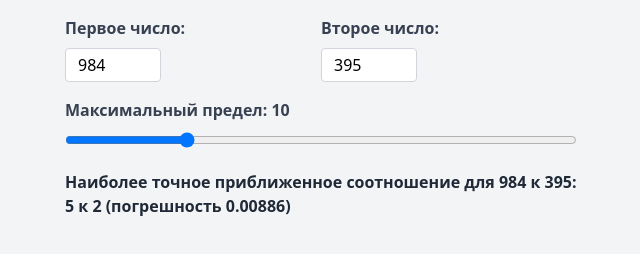
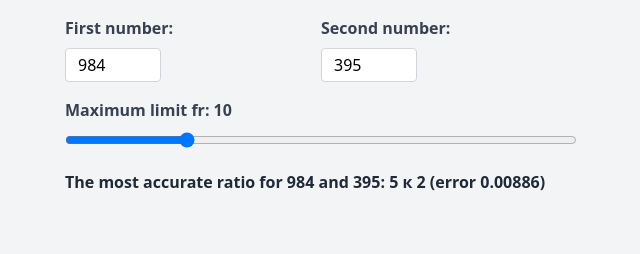
Before and after one commit to lxmlshv/aspect-calculator, a website: page index.html in a window 1280 px wide. Shown: the whole page, without its empty margins (319-959 px from the left). Drawn offline with nearby package versions, Linux system fonts and the light colour scheme.

Commit message:
Translation into English

```diff
--- a/index.html
+++ b/index.html
@@ -1,9 +1,9 @@
 <!DOCTYPE html>
-<html lang="ru">
+<html lang="en">
   <head>
     <meta charset="UTF-8" />
     <meta name="viewport" content="width=device-width, initial-scale=1.0" />
-    <title>Расчет наиболее точного соотношения</title>
+    <title>Calculation of the most accurate ratio</title>
     <link
       href="https://cdn.jsdelivr.net/npm/tailwindcss@2.2.19/dist/tailwind.min.css"
       rel="stylesheet" />
@@ -24,7 +24,7 @@
       <div class="grid grid-cols-2">
         <div class="mb-4">
           <label for="number1" class="block text-gray-700 font-bold mb-2"
-            >Первое число:</label
+            >First number:</label
           >
           <input
             x-model="number1"
@@ -34,7 +34,7 @@
         </div>
         <div class="mb-4">
           <label for="number2" class="block text-gray-700 font-bold mb-2"
-            >Второе число:</label
+            >Second number:</label
           >
           <input
             x-model="number2"
@@ -47,7 +47,7 @@
         <label
           for="maxLimit"
           class="block text-gray-700 font-bold mb-2"
-          x-text="'Максимальный предел: ' + maxLimit"></label>
+          x-text="'Maximum limit fr: ' + maxLimit"></label>
         <input
           x-model="maxLimit"
           id="maxLimit"
@@ -76,7 +76,7 @@
           }
         }
 
-        return `Наиболее точное приближенное соотношение для ${num1} к ${num2}: ${bestRatio} (погрешность ${bestDelta.toFixed(
+        return `The most accurate ratio for ${num1} and ${num2}: ${bestRatio} (error ${bestDelta.toFixed(
           5
         )})`;
       }
```
